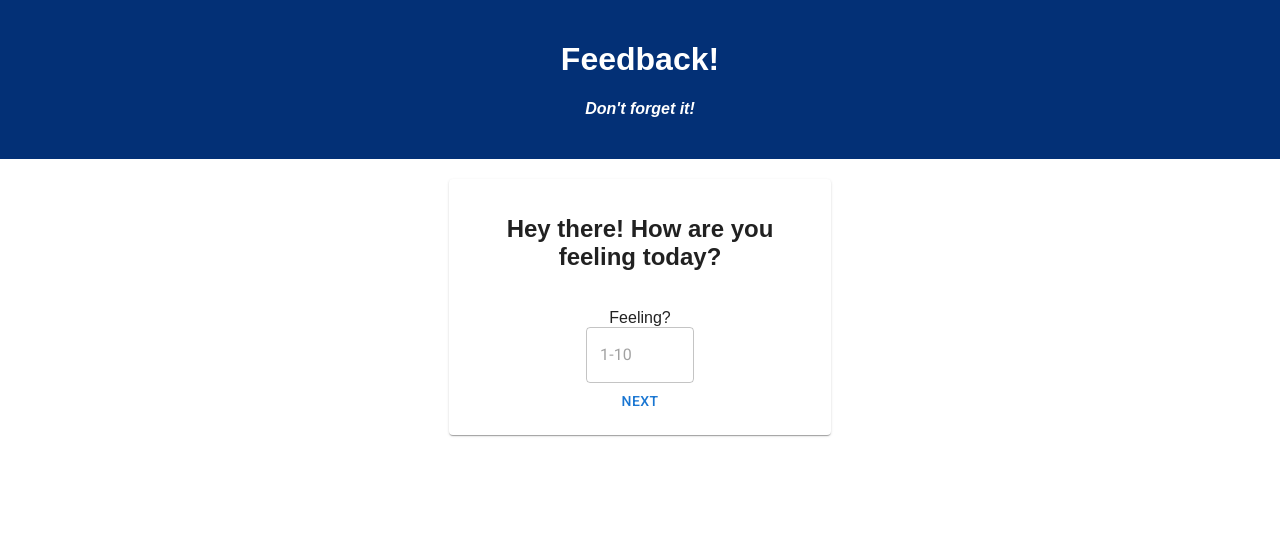
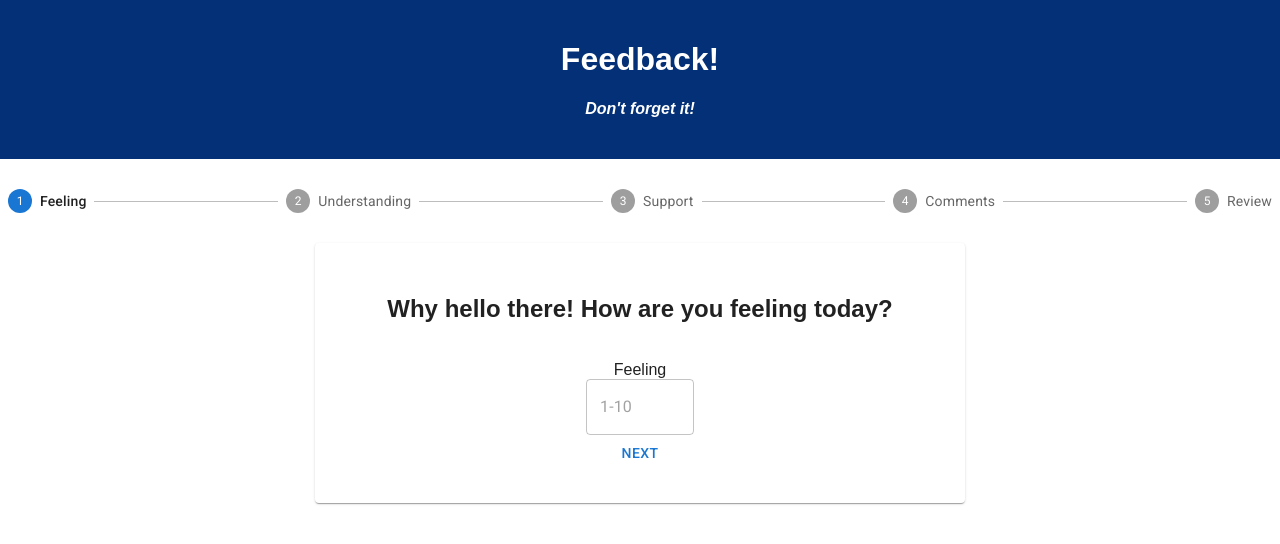
Before and after one commit to erichengler/weekend-redux-feedback-loop, a React (Create React App) app: page / in a window 1280 px wide. Shown: the top 544 px of the page. Built offline with nearby package versions, Linux system fonts and the light colour scheme.

Commit message:
added a stepper and made other small MUI changes

```diff
--- a/src/components/Comments/Comments.jsx
+++ b/src/components/Comments/Comments.jsx
@@ -1,12 +1,13 @@
 import { useDispatch, useSelector } from 'react-redux';
 import { useHistory } from 'react-router-dom';
 // MaterialUI Imports
+import ProgressBar from '../ProgressBar/ProgressBar';
 import Button from '@mui/material/Button';
 import TextField from '@mui/material/TextField';
 import Card from '@mui/material/Card';
 import Grid from '@mui/material/Grid';
 
-function Comments () {
+function Comments() {
 
     // Hooks
     const dispatch = useDispatch();
@@ -24,9 +25,17 @@ function Comments () {
     }
 
     return (
+        <>
+            <ProgressBar
+                currentStep={3}
+            />
             <Grid container justifyContent='center'>
-            <Card sx={{ padding: 2, minWidth: 350, maxWidth: 350 }}>
-                <h2>Any comments you want to leave for us?</h2>
+                <Card sx={{
+                    paddingTop: 4,
+                    paddingBottom: 4,
+                    width: '650px'
+                }}>
+                    <h2>Would you like to leave any comments for us?</h2>
                     <br />
                     <label>Comments</label>
                     <br />
@@ -40,6 +49,7 @@ function Comments () {
                     <Button onClick={nextPage}>Next</Button>
                 </Card>
             </Grid>
+        </>
     )
 }
 
--- a/src/components/Feeling/Feeling.jsx
+++ b/src/components/Feeling/Feeling.jsx
@@ -1,13 +1,14 @@
 import { useSelector, useDispatch } from 'react-redux';
 import { useHistory } from 'react-router-dom';
 // MaterialUI imports
+import ProgressBar from '../ProgressBar/ProgressBar';
 import Button from '@mui/material/Button';
 import TextField from '@mui/material/TextField';
 import Card from '@mui/material/Card';
 import Grid from '@mui/material/Grid';
 import '../textfield.css'
 
-function Feeling () {
+function Feeling() {
 
     // Hooks
     const dispatch = useDispatch();
@@ -22,7 +23,7 @@ function Feeling () {
 
     // Next button brings user to '/understanding'
     const nextPage = () => {
-        if ( feelingNumber < 1 || feelingNumber === '' || feelingNumber > 10 ) {
+        if (feelingNumber < 1 || feelingNumber === '' || feelingNumber > 10) {
             alert('Please enter a number 1 - 10');
         } else {
             history.push('/understanding');
@@ -30,11 +31,19 @@ function Feeling () {
     }
 
     return (
+        <>
+            <ProgressBar
+                currentStep={0}
+            />
             <Grid container justifyContent='center'>
-            <Card sx={{ padding: 2, minWidth: 350, maxWidth: 350 }}>
-                <h2>Hey there! How are you feeling today?</h2>
+                <Card sx={{
+                    paddingTop: 4,
+                    paddingBottom: 4,
+                    width: '650px'
+                }}>
+                    <h2>Why hello there! How are you feeling today?</h2>
                     <br />
-                <label>Feeling?</label>
+                    <label>Feeling</label>
                     <br />
                     <TextField
                         type="number"
@@ -44,6 +53,7 @@ function Feeling () {
                     <Button onClick={nextPage}>Next</Button>
                 </Card>
             </Grid>
+        </>
     )
 }
 
--- /dev/null
+++ b/src/components/ProgressBar/ProgressBar.jsx
@@ -0,0 +1,31 @@
+import Stepper from '@mui/material/Stepper';
+import Step from '@mui/material/Step';
+import StepLabel from '@mui/material/StepLabel';
+
+const steps = [
+    'Feeling',
+    'Understanding',
+    'Support',
+    'Comments',
+    'Review'
+];
+
+function ProgressBar({ currentStep })  {
+
+    return (
+        <Stepper
+            sx={{ marginTop: '30px', marginBottom: '30px' }}
+            activeStep={currentStep}
+        >
+            {
+                steps.map((label) => (
+                    <Step key={label}>
+                        <StepLabel>{label}</StepLabel>
+                    </Step>
+                ))
+            }
+        </Stepper>
+    )
+}
+
+export default ProgressBar;
--- a/src/components/Review/Review.jsx
+++ b/src/components/Review/Review.jsx
@@ -2,6 +2,7 @@ import { useSelector } from 'react-redux';
 import { useHistory } from 'react-router-dom';
 import axios from 'axios';
 // MaterialUI Imports
+import ProgressBar from '../ProgressBar/ProgressBar';
 import Button from '@mui/material/Button';
 import Card from '@mui/material/Card';
 import Grid from '@mui/material/Grid';
@@ -55,9 +56,17 @@ function Review() {
 
 
     return (
+        <>
+            <ProgressBar
+                currentStep={4}
+            />
             <Grid container justifyContent='center'>
-            <Card sx={{ padding: 2, minWidth: 350, maxWidth: 350 }}>
-                <h2>Review</h2>
+                <Card sx={{
+                    paddingTop: 4,
+                    paddingBottom: 4,
+                    width: '650px'
+                }}>
+                    <h2>Feedback Review</h2>
                     <br />
                     <p>Feeling: {feeling} <br /> <Button onClick={backToFeeling}>Change</Button></p>
                     <p>Understanding: {understanding} <br /> <Button onClick={backToUnderstanding}>Change</Button></p>
@@ -68,6 +77,7 @@ function Review() {
                     <br /><br />
                 </Card>
             </Grid>
+        </>
     )
 }
 
--- a/src/components/Support/Support.jsx
+++ b/src/components/Support/Support.jsx
@@ -1,13 +1,14 @@
 import { useSelector, useDispatch } from 'react-redux';
 import { useHistory } from 'react-router-dom';
 // MaterialUI Imports
+import ProgressBar from '../ProgressBar/ProgressBar';
 import Button from '@mui/material/Button';
 import TextField from '@mui/material/TextField';
 import Card from '@mui/material/Card';
 import Grid from '@mui/material/Grid';
 import '../textfield.css'
 
-function Support () {
+function Support() {
 
     // Hooks
     const history = useHistory();
@@ -22,7 +23,7 @@ function Support () {
 
     // Next button brings user to '/comments'
     const nextPage = () => {
-        if ( supportNumber < 1 || supportNumber === '' || supportNumber > 10) {
+        if (supportNumber < 1 || supportNumber === '' || supportNumber > 10) {
             alert('Please enter a number 1 - 10');
         } else {
             history.push('/comments');
@@ -30,11 +31,19 @@ function Support () {
     }
 
     return (
+        <>
+            <ProgressBar
+                currentStep={2}
+            />
             <Grid container justifyContent='center'>
-            <Card sx={{ padding: 2, minWidth: 350, maxWidth: 350 }}>
-                <h2>How well are you being supported?</h2>
+                <Card sx={{
+                    paddingTop: 4,
+                    paddingBottom: 4,
+                    width: '650px'
+                }}>
+                    <h2>How well do you feel you are being supported?</h2>
                     <br />
-                <label>Support?</label>
+                    <label>Support</label>
                     <br />
                     <TextField
                         type="number"
@@ -44,6 +53,7 @@ function Support () {
                     <Button onClick={nextPage}>Next</Button>
                 </Card>
             </Grid>
+        </>
     )
 }
 
--- a/src/components/Understanding/Understanding.jsx
+++ b/src/components/Understanding/Understanding.jsx
@@ -1,12 +1,14 @@
 import { useSelector, useDispatch } from 'react-redux';
 import { useHistory } from 'react-router-dom';
+// Material UI Imports
+import ProgressBar from '../ProgressBar/ProgressBar';
 import Button from '@mui/material/Button';
 import TextField from '@mui/material/TextField';
 import Card from '@mui/material/Card';
 import Grid from '@mui/material/Grid';
 import '../textfield.css'
 
-function Understanding () {
+function Understanding() {
 
     const history = useHistory();
     const dispatch = useDispatch();
@@ -20,7 +22,7 @@ function Understanding () {
 
     // Next button brings user to '/support'
     const nextPage = () => {
-        if ( understandingNumber < 1 || understandingNumber === '' || understandingNumber > 10 ) {
+        if (understandingNumber < 1 || understandingNumber === '' || understandingNumber > 10) {
             alert('Please enter a number 1 - 10');
         } else {
             history.push('/support');
@@ -28,11 +30,19 @@ function Understanding () {
     }
 
     return (
+        <>
+            <ProgressBar
+                currentStep={1}
+            />
             <Grid container justifyContent='center'>
-            <Card sx={{ padding: 2, minWidth: 350, maxWidth: 350 }}>
+                <Card sx={{
+                    paddingTop: 4,
+                    paddingBottom: 4,
+                    width: '650px'
+                }}>
                     <h2>How well are you understanding the content?</h2>
                     <br />
-                <label>Understanding?</label>
+                    <label>Understanding</label>
                     <br />
                     <TextField
                         type="number"
@@ -42,6 +52,7 @@ function Understanding () {
                     <Button onClick={nextPage}>Next</Button>
                 </Card>
             </Grid>
+        </>
     )
 }
 
```
Lines whose indentation alone changed are shown as unchanged.
